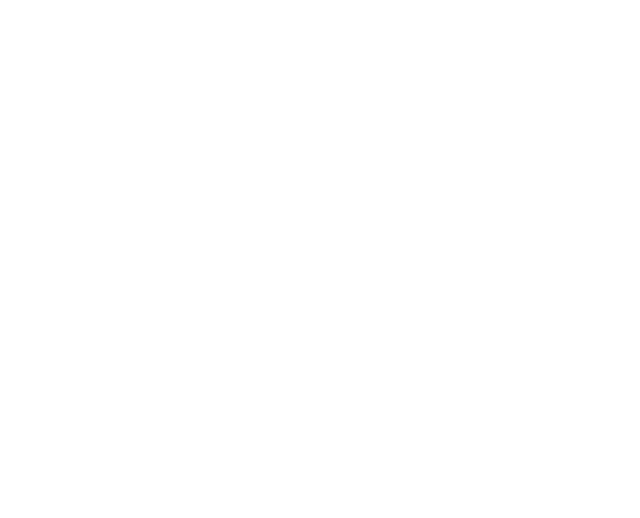
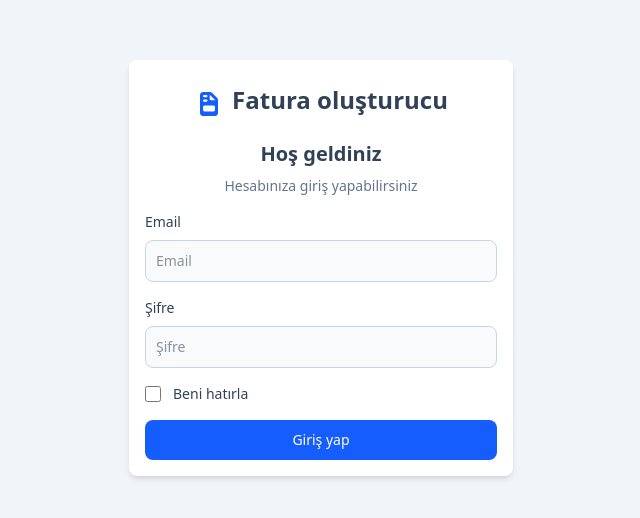
Before and after one commit to samet1qwer/KolayFatura, a React (Vite) app in the folder client/: page /auth/login in a window 1280 px wide. Before the commit this address had no page. Shown: the part 132-650 px from the top of the page, without its empty margins (319-959 px from the left). Built offline with nearby package versions, Linux system fonts and the light colour scheme.

Commit message:
add Login page and update routing in App component

```diff
--- a/client/src/App.jsx
+++ b/client/src/App.jsx
@@ -4,6 +4,7 @@
 
 import Home from "./pages/Home";
 import Dashboard from "./pages/Dashboard";
+import Login from "./pages/Login";
 
 function App() {
   const [count, setCount] = useState(0);
@@ -12,7 +13,7 @@
     <div>
       <Routes>
         <Route path="/" element={<Home />} />
-        <Route path="/login" element={<Dashboard />} />
+        <Route path="/auth/login" element={<Login />} />
         <Route path="/dashboard" element={<Dashboard />} />
       </Routes>
     </div>
--- /dev/null
+++ b/client/src/pages/Login.jsx
@@ -0,0 +1,91 @@
+import React from "react";
+
+function Login() {
+  return (
+    <div className="w-full h-screen bg-slate-100 flex items-center justify-center text-center">
+      <div className="w-full max-w-sm p-4 bg-white rounded-lg shadow-md">
+        <div className="flex flex-col items-center justify-center ">
+          <div className="flex flex-row items-center space-x-2 justify-center ">
+            <i className="fas fa-file-invoice text-blue-600 text-2xl"></i>
+            <h2 className="text-2xl font-bold text-slate-700 mt-2 mb-4">
+              Fatura oluşturucu
+            </h2>
+          </div>
+
+          <div className="flex flex-col items-center justify-center ">
+            <h4 className="text-xl font-bold text-slate-700 mt-2 mb-2 ">
+              Hoş geldiniz
+            </h4>
+            <p className="text-sm font-medium text-slate-500 mb-4">
+              Hesabınıza giriş yapabilirsiniz
+            </p>
+          </div>
+        </div>
+
+        <form className="space-y-4 text-left">
+          <div>
+            <label
+              htmlFor="email"
+              className="block mb-2 text-sm font-medium text-slate-700"
+            >
+              Email
+            </label>
+            <input
+              type="email"
+              id="email"
+              className="bg-slate-50 border border-slate-300 text-slate-800 text-sm rounded-lg focus:ring-blue-500 focus:border-blue-500 block w-full p-2.5"
+              placeholder="Email"
+              required
+            />
+          </div>
+
+          <div>
+            <label
+              htmlFor="password"
+              className="block mb-2 text-sm font-medium text-slate-700"
+            >
+              Şifre
+            </label>
+            <input
+              type="password"
+              id="password"
+              className="bg-slate-50 border border-slate-300 text-slate-800 text-sm rounded-lg focus:ring-blue-500 focus:border-blue-500 block w-full p-2.5"
+              placeholder="Şifre"
+              required
+            />
+          </div>
+
+          <div className="flex items-center justify-between">
+            <div className="flex items-start">
+              <div className="flex items-center h-5">
+                <input
+                  id="remember"
+                  aria-describedby="remember"
+                  type="checkbox"
+                  className="w-4 h-4 border border-slate-300 rounded bg-slate-50 focus:ring-2 focus:ring-blue-500"
+                  required
+                />
+              </div>
+              <div className="ml-3 text-sm">
+                <label
+                  htmlFor="remember"
+                  className="font-medium text-slate-700"
+                >
+                  Beni hatırla
+                </label>
+              </div>
+            </div>
+          </div>
+        </form>
+
+        <div>
+          <button className="w-full px-4 py-2.5 text-sm font-medium text-center text-white bg-blue-600 rounded-lg hover:bg-blue-700 focus:ring-4 focus:outline-none focus:ring-blue-300 mt-4 cursor-pointer">
+            Giriş yap
+          </button>
+        </div>
+      </div>
+    </div>
+  );
+}
+
+export default Login;
```
Also changed, not shown: client/src/pages/Register.jsx (added).
